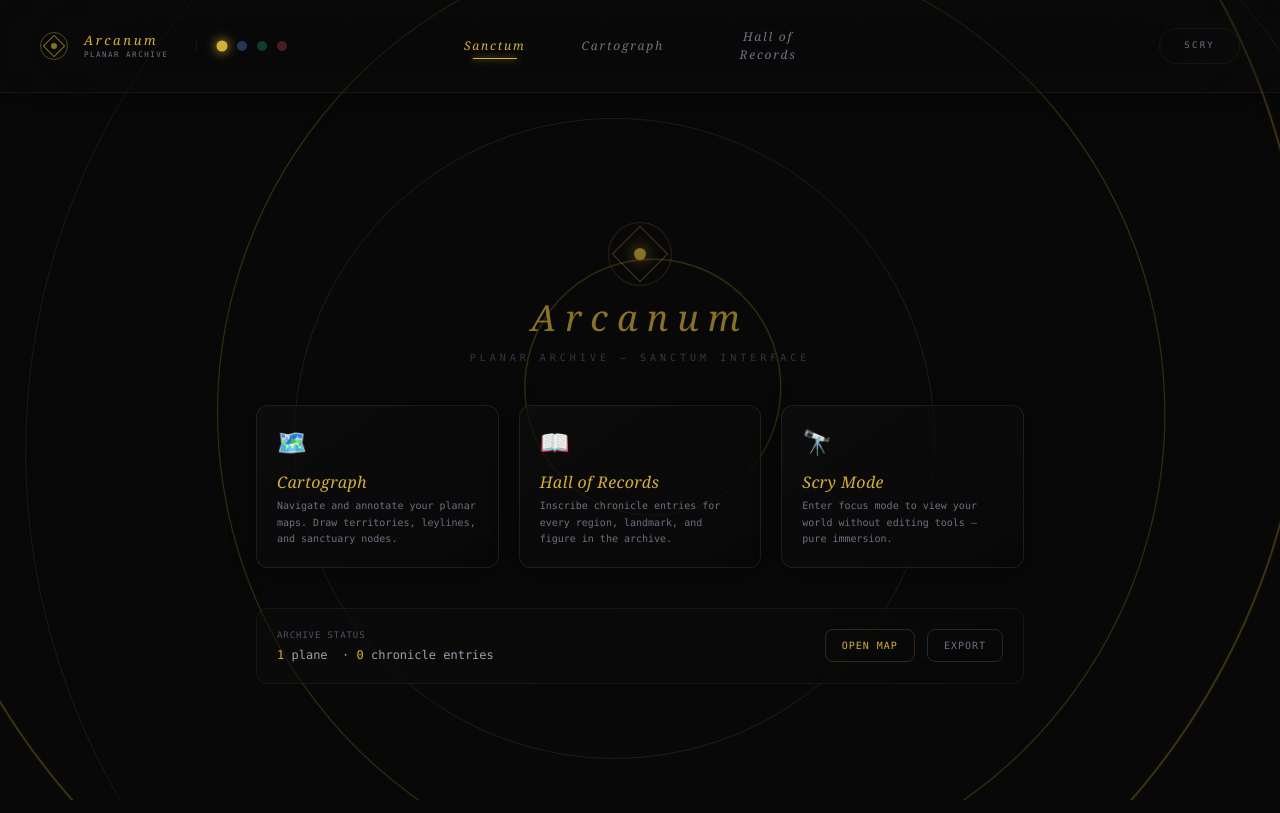
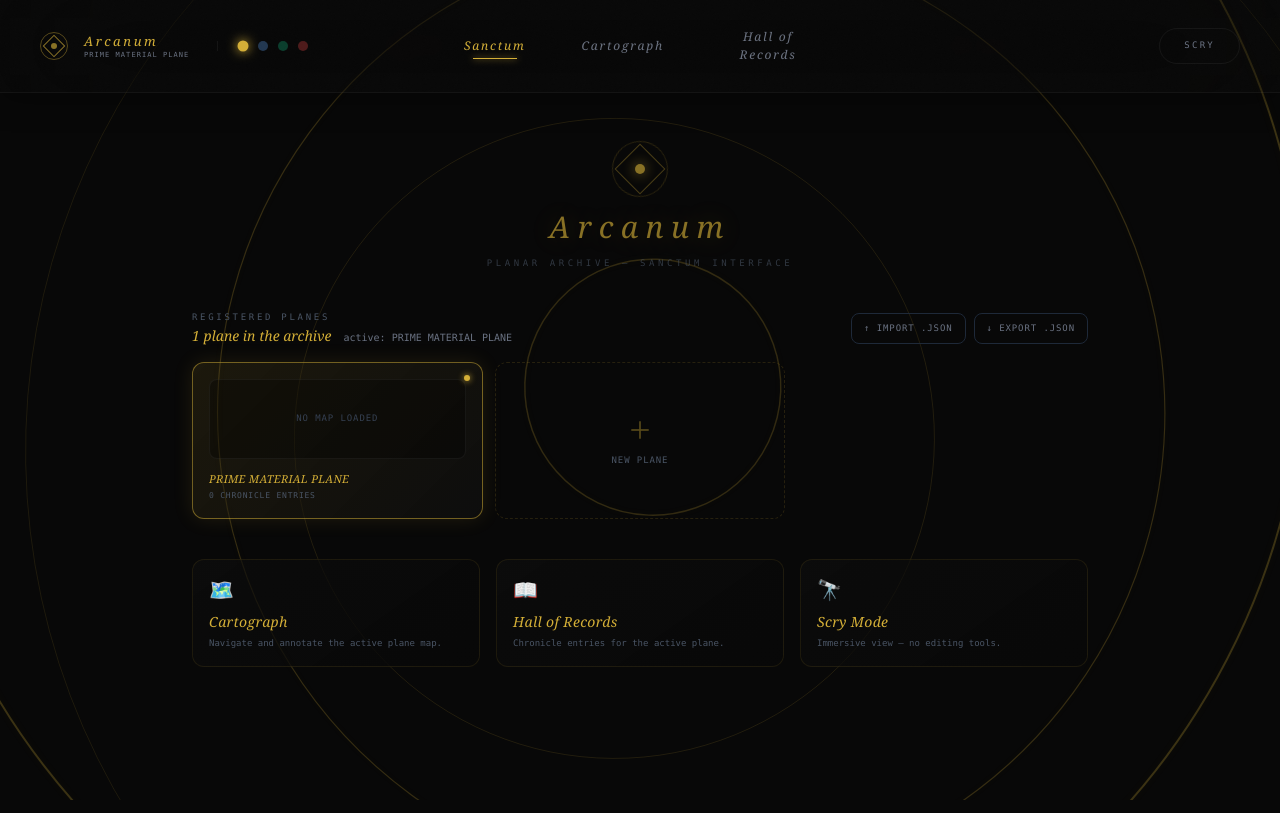
Before and after one commit to jelle-dev007/arcanum-builder_v2.1, a React (Vite) app: page / in a window 1280 px wide. Built offline with nearby package versions, Linux system fonts and the light colour scheme.

Commit message:
Update App.jsx

```diff
--- a/src/App.jsx
+++ b/src/App.jsx
@@ -161,9 +161,15 @@ function App() {
 
   const [maps, setMaps] = useState(() => JSON.parse(localStorage.getItem('world_archive_maps')) || [{ id: 'map-prime', name: "PRIME MATERIAL PLANE", imageUrl: null, data: [] }]);
   const [activeMapId, setActiveMapId] = useState(() => localStorage.getItem('world_archive_active_id') || 'map-prime');
-  const [newMapName, setNewMapName] = useState("");
+
+  // Home screen plane-management UI state
+  const [isAddingPlane, setIsAddingPlane] = useState(false);
+  const [newPlaneName, setNewPlaneName]   = useState('');
+  const [importError, setImportError]     = useState('');
+  const importFileRef = useRef(null);
 
   useEffect(() => { localStorage.setItem('world_archive_maps', JSON.stringify(maps)); }, [maps]);
+  useEffect(() => { localStorage.setItem('world_archive_active_id', activeMapId); }, [activeMapId]);
 
   const currentMap = maps.find(m => m.id === activeMapId) || maps[0] || { id: 'empty', name: 'VOID', data: [] };
   const mapData = currentMap.data;
@@ -180,10 +186,31 @@ function App() {
 
   const updateMapImage = (newUrl) => setMaps(prev => prev.map(m => m.id === activeMapId ? { ...m, imageUrl: newUrl } : m));
 
-  const deleteMap = (idToDelete) => {
-    if (window.confirm("Sever this plane from the archive?")) {
+  const handleAddPlane = () => {
+    const trimmed = newPlaneName.trim();
+    if (!trimmed) return;
+    const newMap = { id: `map-${Date.now()}`, name: trimmed.toUpperCase(), imageUrl: null, data: [] };
+    setMaps(prev => [...prev, newMap]);
+    setActiveMapId(newMap.id);
+    setNewPlaneName('');
+    setIsAddingPlane(false);
+    setView('map');
+  };
+
+  const handleSelectPlane = (mapId) => {
+    setActiveMapId(mapId);
+    setView('map');
+  };
+
+  const deleteMap = (e, idToDelete) => {
+    e.stopPropagation();
+    if (maps.length === 1) { alert("The last plane cannot be severed — the archive must contain at least one."); return; }
+    if (window.confirm("Sever this plane and all its chronicle data from the archive?")) {
       setMaps(prev => prev.filter(m => m.id !== idToDelete));
-      if (activeMapId === idToDelete) setActiveMapId(null);
+      if (activeMapId === idToDelete) {
+        const remaining = maps.filter(m => m.id !== idToDelete);
+        setActiveMapId(remaining[0]?.id || null);
+      }
     }
   };
 
@@ -191,6 +218,33 @@ function App() {
     const dataStr = "data:text/json;charset=utf-8," + encodeURIComponent(JSON.stringify(maps));
     const a = document.createElement('a'); a.setAttribute("href", dataStr); a.setAttribute("download", "arcanum_archive.json");
     document.body.appendChild(a); a.click(); a.remove();
+  };
+
+  const handleImportFile = (e) => {
+    setImportError('');
+    const file = e.target.files[0];
+    if (!file) return;
+    const reader = new FileReader();
+    reader.onloadend = () => {
+      try {
+        const parsed = JSON.parse(reader.result);
+        const incoming = Array.isArray(parsed) ? parsed : [parsed];
+        if (!incoming.every(m => m.id && m.name && Array.isArray(m.data))) {
+          throw new Error("Unrecognised archive format.");
+        }
+        setMaps(prev => {
+          const existingIds = new Set(prev.map(m => m.id));
+          const fresh = incoming.filter(m => !existingIds.has(m.id));
+          return [...prev, ...fresh];
+        });
+        setActiveMapId(incoming[0].id);
+        setView('map');
+      } catch (err) {
+        setImportError(`Import failed: ${err.message}`);
+      }
+    };
+    reader.readAsText(file);
+    e.target.value = '';
   };
 
   // FIX: handleNavigateToRecord is now correctly inside App, not AstralHaloBackground
@@ -271,7 +325,7 @@ function App() {
             </div>
             <div className="flex flex-col leading-tight">
               <span className="font-serif italic tracking-[0.2em] text-[13px] text-[rgb(var(--color-primary))] transition-colors duration-1000">Arcanum</span>
-              <span className="font-mono tracking-[0.2em] text-[7.5px] text-gray-500 uppercase mt-0.5">Planar Archive</span>
+              <span className="font-mono tracking-[0.15em] text-[7px] text-gray-500 uppercase mt-0.5 max-w-[120px] truncate">{currentMap?.name || 'Planar Archive'}</span>
             </div>
           </div>
           {!isFocusMode && (
@@ -325,66 +379,173 @@ function App() {
 
         {/* VIEW: HOME / SANCTUM */}
         {view === 'home' && (
-          <div className="w-full h-full overflow-y-auto flex flex-col items-center justify-center px-8 py-12 slide-in-left">
-            {/* Hero sigil */}
-            <div className="mb-10 flex flex-col items-center gap-3 sigil-breathe">
-              <div className="relative flex items-center justify-center w-16 h-16">
+          <div className="w-full h-full overflow-y-auto px-6 py-10 slide-in-left">
+            <div className="max-w-4xl mx-auto space-y-10">
+
+              {/* Hero */}
+              <div className="flex flex-col items-center gap-3 sigil-breathe pt-2">
+                <div className="relative flex items-center justify-center w-14 h-14">
                   <div className="absolute w-full h-full border border-[rgb(var(--color-primary))] rounded-full opacity-30 animate-cosmic-rotate" />
-                <div className="absolute w-10 h-10 border border-[rgb(var(--color-primary))] rotate-45 opacity-50" />
-                <div className="w-3 h-3 bg-[rgb(var(--color-primary))] rounded-full" style={{ boxShadow: '0 0 16px rgb(var(--color-primary))' }} />
+                  <div className="absolute w-9 h-9 border border-[rgb(var(--color-primary))] rotate-45 opacity-50" />
+                  <div className="w-2.5 h-2.5 bg-[rgb(var(--color-primary))] rounded-full" style={{ boxShadow: '0 0 14px rgb(var(--color-primary))' }} />
                 </div>
-              <p className="font-serif italic text-4xl tracking-[0.25em] text-[rgb(var(--color-primary))]" style={{ textShadow: '0 0 30px rgb(var(--color-primary)/0.4)' }}>Arcanum</p>
-              <p className="font-mono text-[10px] tracking-[0.4em] uppercase text-gray-600">Planar Archive — Sanctum Interface</p>
+                <p className="font-serif italic text-3xl tracking-[0.25em] text-[rgb(var(--color-primary))]" style={{ textShadow: '0 0 28px rgba(var(--color-primary),0.35)' }}>Arcanum</p>
+                <p className="font-mono text-[9px] tracking-[0.4em] uppercase text-gray-600">Planar Archive — Sanctum Interface</p>
               </div>
 
-            {/* Quick-nav cards */}
-            <div className="grid grid-cols-1 md:grid-cols-3 gap-5 w-full max-w-3xl mb-10">
+              {/* Planes manager */}
+              <div className="space-y-4">
+                <div className="flex items-center justify-between">
+                  <div>
+                    <p className="font-mono text-[9px] tracking-[0.3em] uppercase text-gray-600">Registered Planes</p>
+                    <p className="font-serif italic text-[rgb(var(--color-primary))] text-sm mt-0.5">
+                      {maps.length} plane{maps.length !== 1 ? 's' : ''} in the archive
+                      {currentMap && <span className="font-mono text-[10px] text-gray-500 ml-3 not-italic">active: {currentMap.name}</span>}
+                    </p>
+                  </div>
+                  <div className="flex gap-2">
+                    <input ref={importFileRef} type="file" accept=".json" onChange={handleImportFile} className="hidden" />
+                    <button
+                      onClick={() => importFileRef.current?.click()}
+                      className="font-mono text-[9px] px-3 py-2 rounded-lg border border-gray-800 text-gray-500 hover:text-gray-200 hover:border-gray-600 uppercase tracking-widest transition-all duration-200"
+                    >↑ Import .json</button>
+                    <button
+                      onClick={handleExport}
+                      className="font-mono text-[9px] px-3 py-2 rounded-lg border border-gray-800 text-gray-500 hover:text-gray-200 hover:border-gray-600 uppercase tracking-widest transition-all duration-200"
+                    >↓ Export .json</button>
+                  </div>
+                </div>
+
+                {importError && (
+                  <div className="rounded-lg border border-red-900/60 bg-red-950/20 px-4 py-2 font-mono text-[10px] text-red-400 flex justify-between items-center">
+                    {importError}
+                    <button onClick={() => setImportError('')} className="text-red-600 hover:text-red-400 ml-4">✕</button>
+                  </div>
+                )}
+
+                <div className="grid grid-cols-1 sm:grid-cols-2 lg:grid-cols-3 gap-3">
+                  {maps.map((m, idx) => {
+                    const isActive = m.id === activeMapId;
+                    const entryCount = m.data?.length || 0;
+                    return (
+                      <button
+                        key={m.id}
+                        onClick={() => handleSelectPlane(m.id)}
+                        className="home-card group relative text-left rounded-xl border p-4 transition-all duration-300 overflow-hidden"
+                        style={{
+                          animationDelay: `${idx * 0.06}s`,
+                          background: isActive
+                            ? 'linear-gradient(135deg, rgba(var(--color-primary),0.1), rgba(var(--color-bg-surface),0.9))'
+                            : 'linear-gradient(145deg, rgba(var(--color-bg-surface),0.6), rgba(var(--color-bg-main),0.85))',
+                          borderColor: isActive ? 'rgba(var(--color-primary),0.5)' : 'rgba(var(--color-primary),0.1)',
+                          boxShadow: isActive ? '0 0 20px rgba(var(--color-primary),0.12)' : '0 4px 20px rgba(0,0,0,0.3)',
+                        }}
+                      >
+                        {isActive && (
+                          <span className="absolute top-3 right-3 w-1.5 h-1.5 rounded-full bg-[rgb(var(--color-primary))]"
+                            style={{ boxShadow: '0 0 6px rgb(var(--color-primary))' }} />
+                        )}
+                        <div className="w-full h-20 rounded-lg mb-3 overflow-hidden border border-white/5 bg-black/30 flex items-center justify-center">
+                          {m.imageUrl
+                            ? <img src={m.imageUrl} alt={m.name} className="w-full h-full object-cover opacity-70 group-hover:opacity-90 transition-opacity" />
+                            : <span className="font-mono text-[9px] text-gray-700 uppercase tracking-widest">No map loaded</span>
+                          }
+                        </div>
+                        <p className="font-serif italic text-[11px] tracking-wide truncate"
+                          style={{ color: isActive ? 'rgb(var(--color-primary))' : '#9ca3af' }}>
+                          {m.name}
+                        </p>
+                        <p className="font-mono text-[8px] text-gray-600 mt-0.5 uppercase tracking-widest">
+                          {entryCount} chronicle entr{entryCount !== 1 ? 'ies' : 'y'}
+                        </p>
+                        {maps.length > 1 && (
+                          <button
+                            onClick={(e) => deleteMap(e, m.id)}
+                            className="absolute bottom-3 right-3 opacity-0 group-hover:opacity-100 font-mono text-[8px] text-gray-600 hover:text-red-400 transition-all duration-200 uppercase tracking-wider"
+                          >✕ sever</button>
+                        )}
+                      </button>
+                    );
+                  })}
+
+                  {!isAddingPlane ? (
+                    <button
+                      onClick={() => setIsAddingPlane(true)}
+                      className="home-card rounded-xl border border-dashed p-4 flex flex-col items-center justify-center gap-2 transition-all duration-300 min-h-[148px]"
+                      style={{
+                        animationDelay: `${maps.length * 0.06}s`,
+                        borderColor: 'rgba(var(--color-primary),0.15)',
+                        background: 'transparent',
+                      }}
+                      onMouseEnter={e => e.currentTarget.style.borderColor = 'rgba(var(--color-primary),0.4)'}
+                      onMouseLeave={e => e.currentTarget.style.borderColor = 'rgba(var(--color-primary),0.15)'}
+                    >
+                      <span className="text-2xl opacity-40" style={{ color: 'rgb(var(--color-primary))' }}>＋</span>
+                      <span className="font-mono text-[9px] uppercase tracking-widest text-gray-600">New Plane</span>
+                    </button>
+                  ) : (
+                    <div
+                      className="home-card rounded-xl border p-4 flex flex-col gap-3 min-h-[148px]"
+                      style={{
+                        animationDelay: `${maps.length * 0.06}s`,
+                        borderColor: 'rgba(var(--color-primary),0.3)',
+                        background: 'linear-gradient(145deg, rgba(var(--color-bg-surface),0.7), rgba(var(--color-bg-main),0.9))',
+                      }}
+                    >
+                      <p className="font-mono text-[9px] uppercase tracking-widest text-gray-500">Name this plane</p>
+                      <input
+                        autoFocus
+                        value={newPlaneName}
+                        onChange={e => setNewPlaneName(e.target.value)}
+                        onKeyDown={e => {
+                          if (e.key === 'Enter') handleAddPlane();
+                          if (e.key === 'Escape') { setIsAddingPlane(false); setNewPlaneName(''); }
+                        }}
+                        placeholder="e.g. SHADOW REALM..."
+                        className="w-full bg-black/50 border border-gray-800 focus:border-[rgb(var(--color-primary))] text-white text-xs font-mono px-3 py-2 rounded-lg outline-none transition-colors placeholder-gray-700"
+                      />
+                      <div className="flex gap-2 mt-auto">
+                        <button
+                          onClick={handleAddPlane}
+                          disabled={!newPlaneName.trim()}
+                          className="flex-1 font-mono text-[9px] py-1.5 rounded-lg uppercase tracking-widest transition-all duration-200 disabled:opacity-30"
+                          style={{ background: 'rgba(var(--color-primary),0.15)', color: 'rgb(var(--color-primary))', border: '1px solid rgba(var(--color-primary),0.3)' }}
+                        >Manifest Plane</button>
+                        <button
+                          onClick={() => { setIsAddingPlane(false); setNewPlaneName(''); }}
+                          className="font-mono text-[9px] px-3 py-1.5 rounded-lg border border-gray-800 text-gray-600 hover:text-gray-300 uppercase tracking-widest transition-colors"
+                        >Cancel</button>
+                      </div>
+                    </div>
+                  )}
+                </div>
+              </div>
+
+              {/* Quick-nav row */}
+              <div className="grid grid-cols-1 md:grid-cols-3 gap-4">
                 {[
-                { icon: '🗺️', title: 'Cartograph', desc: 'Navigate and annotate your planar maps. Draw territories, leylines, and sanctuary nodes.', target: 'map' },
-                { icon: '📖', title: 'Hall of Records', desc: 'Inscribe chronicle entries for every region, landmark, and figure in the archive.', target: 'recordhall' },
-                { icon: '🔭', title: 'Scry Mode', desc: 'Enter focus mode to view your world without editing tools — pure immersion.', target: null, action: () => setIsFocusMode(true) },
+                  { icon: '🗺️', title: 'Cartograph', desc: 'Navigate and annotate the active plane map.', target: 'map' },
+                  { icon: '📖', title: 'Hall of Records', desc: 'Chronicle entries for the active plane.', target: 'recordhall' },
+                  { icon: '🔭', title: 'Scry Mode', desc: 'Immersive view — no editing tools.', action: () => { setView('map'); setIsFocusMode(true); } },
                 ].map((card) => (
                   <button
                     key={card.title}
                     onClick={() => card.action ? card.action() : setView(card.target)}
-                  className="home-card text-left p-5 rounded-xl border transition-all duration-300 group"
+                    className="home-card text-left p-4 rounded-xl border transition-all duration-300"
                     style={{
-                    background: 'linear-gradient(145deg, rgba(var(--color-bg-surface), 0.7), rgba(var(--color-bg-main), 0.9))',
-                    borderColor: 'rgba(var(--color-primary), 0.12)',
-                    boxShadow: '0 4px 24px rgba(0,0,0,0.4)',
+                      background: 'linear-gradient(145deg, rgba(var(--color-bg-surface),0.6), rgba(var(--color-bg-main),0.85))',
+                      borderColor: 'rgba(var(--color-primary),0.1)',
                     }}
-                  onMouseEnter={e => e.currentTarget.style.borderColor = 'rgba(var(--color-primary), 0.4)'}
-                  onMouseLeave={e => e.currentTarget.style.borderColor = 'rgba(var(--color-primary), 0.12)'}
+                    onMouseEnter={e => e.currentTarget.style.borderColor = 'rgba(var(--color-primary),0.35)'}
+                    onMouseLeave={e => e.currentTarget.style.borderColor = 'rgba(var(--color-primary),0.1)'}
                   >
-                  <div className="text-2xl mb-3">{card.icon}</div>
-                  <h3 className="font-serif italic text-[rgb(var(--color-primary))] text-base tracking-wide mb-1 group-hover:opacity-100 transition-opacity">{card.title}</h3>
-                  <p className="font-mono text-[10px] text-gray-500 leading-relaxed">{card.desc}</p>
+                    <div className="text-xl mb-2">{card.icon}</div>
+                    <h3 className="font-serif italic text-[rgb(var(--color-primary))] text-sm tracking-wide mb-1">{card.title}</h3>
+                    <p className="font-mono text-[9px] text-gray-600 leading-relaxed">{card.desc}</p>
                   </button>
                 ))}
               </div>
 
-            {/* Archive summary */}
-            <div className="home-card w-full max-w-3xl rounded-xl border p-5 flex items-center justify-between gap-6"
-              style={{
-                background: 'linear-gradient(145deg, rgba(var(--color-bg-surface), 0.5), rgba(var(--color-bg-main), 0.8))',
-                borderColor: 'rgba(var(--color-primary), 0.08)',
-              }}>
-              <div className="space-y-1">
-                <p className="font-mono text-[9px] text-gray-600 uppercase tracking-widest">Archive Status</p>
-                <p className="font-mono text-xs text-gray-400">
-                  <span className="text-[rgb(var(--color-primary))]">{maps.length}</span> plane{maps.length !== 1 ? 's' : ''} &nbsp;·&nbsp;
-                  <span className="text-[rgb(var(--color-primary))]">{mapData.length}</span> chronicle entr{mapData.length !== 1 ? 'ies' : 'y'}
-                </p>
-              </div>
-              <div className="flex gap-3">
-                <button onClick={() => setView('map')} className="font-mono text-[10px] px-4 py-2 rounded-lg border tracking-widest uppercase transition-all duration-300 hover:bg-[rgba(var(--color-primary),0.1)]"
-                  style={{ borderColor: 'rgba(var(--color-primary), 0.2)', color: 'rgb(var(--color-primary))' }}>
-                  Open Map
-                </button>
-                <button onClick={handleExport} className="font-mono text-[10px] px-4 py-2 rounded-lg border border-gray-800 text-gray-500 hover:text-gray-300 tracking-widest uppercase transition-all duration-300">
-                  Export
-                </button>
-              </div>
             </div>
           </div>
         )}
```
Lines whose indentation alone changed are shown as unchanged.
